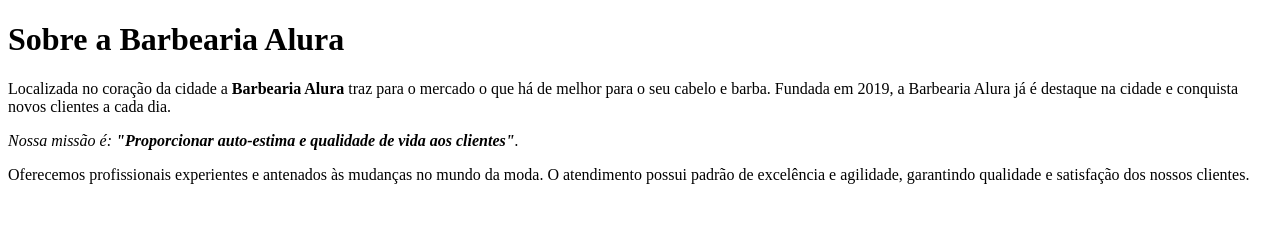
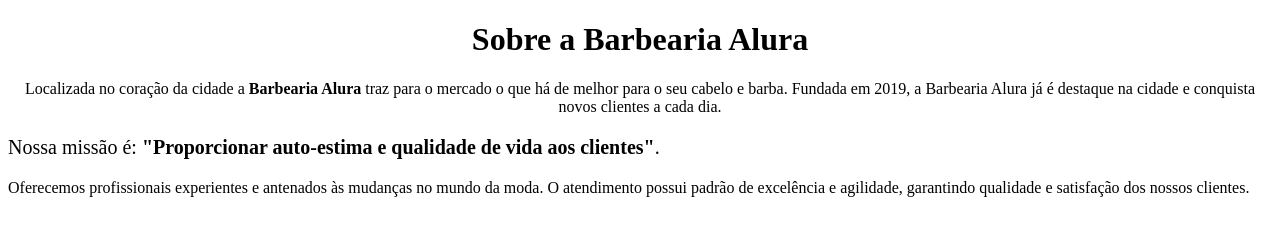
Before and after one commit to lync02/lync02, a plain HTML site: page index.html in a window 1280 px wide. Drawn offline with Linux system fonts and the light colour scheme.

Commit message:
index.html
meu index

```diff
--- a/index.html
+++ b/index.html
@@ -1,19 +1,18 @@
 <!DOCTYPE html>
 <html lang="pt-br">
-<head>
-</head>
-<body>
+    <head>
+        <meta charset="UTF-8">
+        <title>Barbearia Alura</title>
+    </head>
+    <body>
+        <h1 style="text-align: center;">Sobre a Barbearia Alura</h1>
 
-</body>
+        <p style="text-align: center;">Localizada no coração da cidade a <strong>Barbearia Alura</strong> traz para o mercado o que há de melhor para o seu cabelo e barba.
+        Fundada em 2019, a Barbearia Alura já é destaque na cidade e conquista novos clientes a cada dia.</p>
 
-<meta charset="UTF-8">
-    <title>Barbearia Alura</title>
+        <p style="font-size: 20px" <em>Nossa missão é: <strong>"Proporcionar auto-estima e qualidade de vida aos clientes"</strong>.</em></p>
 
-    <h1>Sobre a Barbearia Alura</h1>
-
-    <p>Localizada no coração da cidade a <strong>Barbearia Alura</strong> traz para o mercado o que há de melhor para o seu cabelo e barba. Fundada em 2019, a Barbearia Alura já é destaque na cidade e conquista novos clientes a cada dia.</p>
-
-    <p><em>Nossa missão é: <strong>"Proporcionar auto-estima e qualidade de vida aos clientes"</strong>.</em></p>
-
-    <p>Oferecemos profissionais experientes e antenados às mudanças no mundo da moda. O atendimento possui padrão de excelência e agilidade, garantindo qualidade e satisfação dos nossos clientes.</p>
+        <p>Oferecemos profissionais experientes e antenados às mudanças no mundo da moda.
+        O atendimento possui padrão de excelência e agilidade, garantindo qualidade e satisfação dos nossos clientes.</p>
+    </body>
 </html>
```
